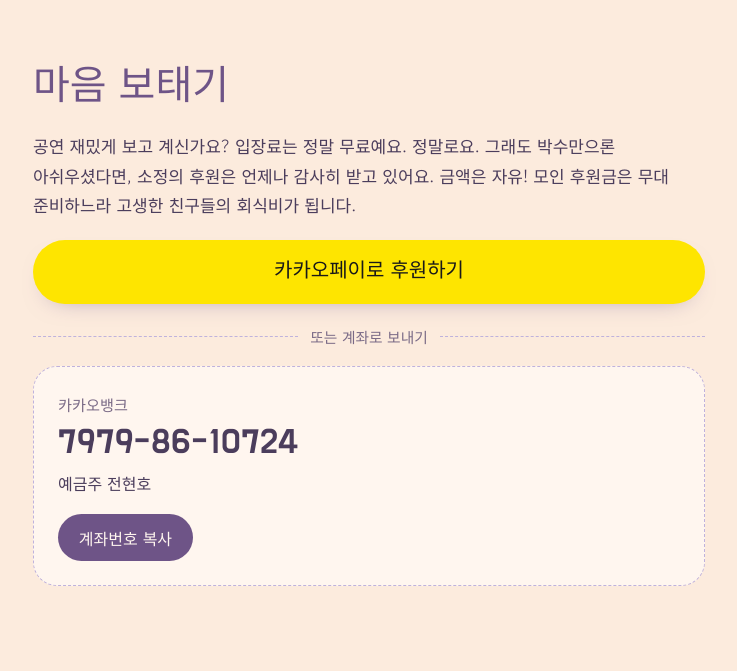
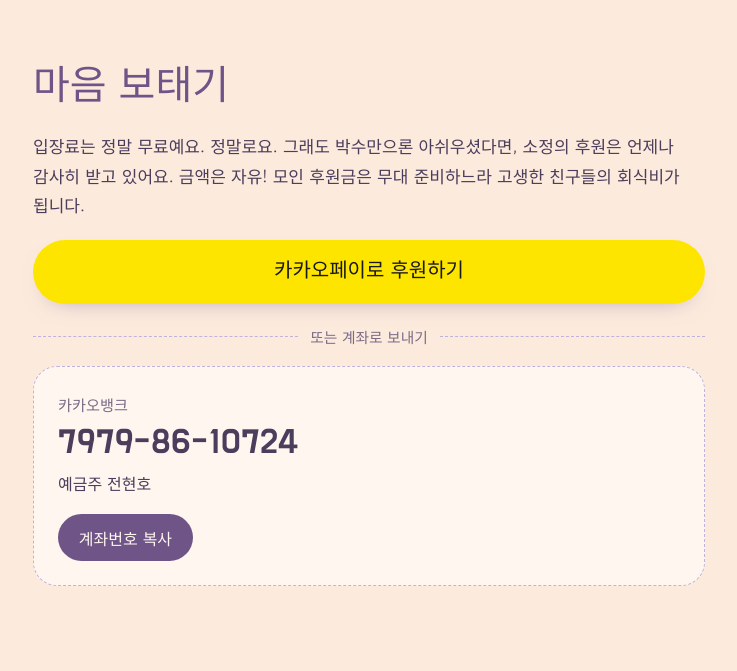
Before and after one commit to khyup0629/band-concert-2026, a plain HTML site: page index.html in a window 1280 px wide. Shown: the part 4280-4951 px from the top of the page, without its empty margins (271-1008 px from the left). Drawn offline with Linux system fonts and the light colour scheme.

Commit message:
Update index.html

```diff
--- a/index.html
+++ b/index.html
@@ -575,7 +575,7 @@
     <div class="wrap">
       <h2 id="support-h">마음 보태기</h2>
       <p class="support-text">
-        공연 재밌게 보고 계신가요? 입장료는 정말 무료예요. 정말로요.
+        입장료는 정말 무료예요. 정말로요.
         그래도 박수만으론 아쉬우셨다면, 소정의 후원은 언제나 감사히 받고 있어요.
         금액은 자유! 모인 후원금은 무대 준비하느라 고생한 친구들의 회식비가 됩니다.
       </p>
```
